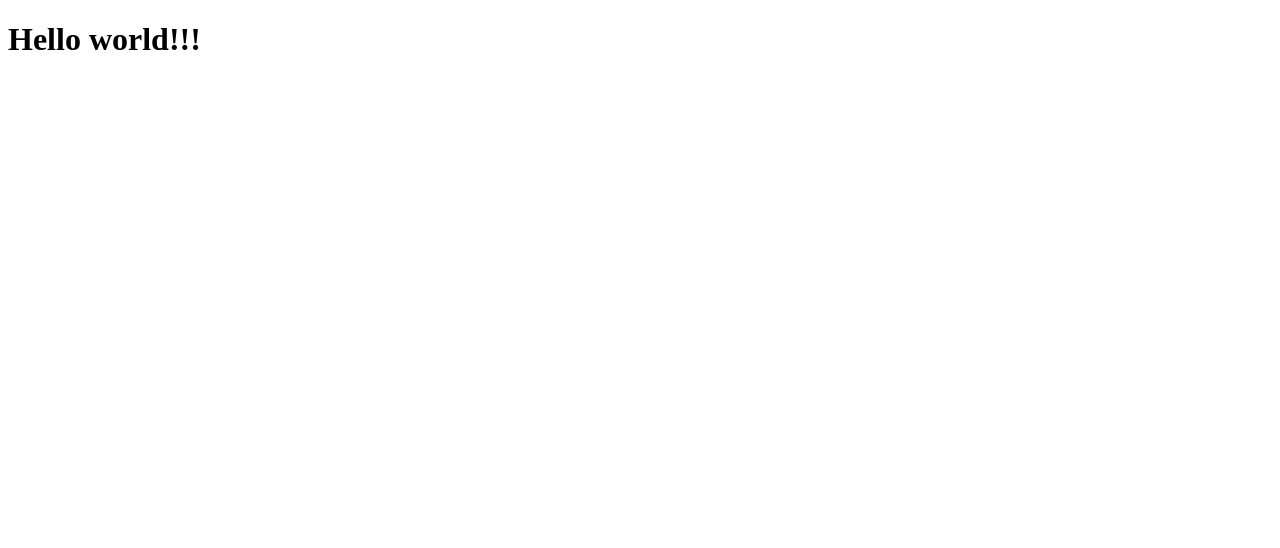
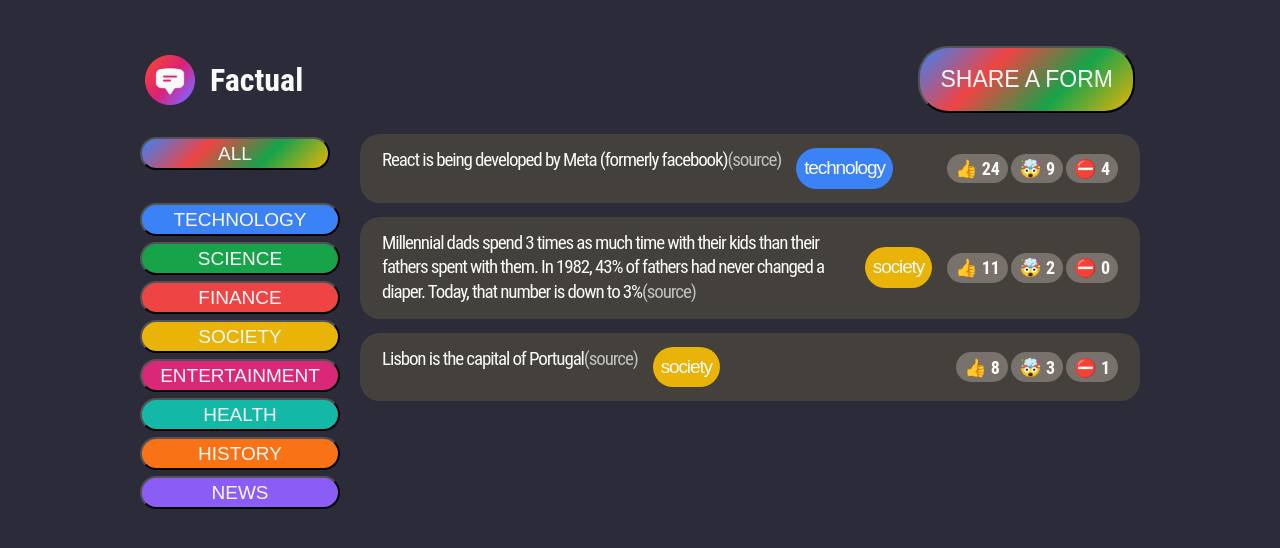
Before and after one commit to codedhola/frontend-test, a React (Create React App) app: page / in a window 1280 px wide. Shown: the top 548 px of the page. Built offline with nearby package versions, Linux system fonts and the light colour scheme.

Commit message:
added styling and states for app

```diff
--- a/src/App.js
+++ b/src/App.js
@@ -1,10 +1,158 @@
+import { useState } from "react";
+import "./styles.css";
+
+const CATEGORIES = [
+  { name: "technology", color: "#3b82f6" },
+  { name: "science", color: "#16a34a" },
+  { name: "finance", color: "#ef4444" },
+  { name: "society", color: "#eab308" },
+  { name: "entertainment", color: "#db2777" },
+  { name: "health", color: "#14b8a6" },
+  { name: "history", color: "#f97316" },
+  { name: "news", color: "#8b5cf6" },
+];
+
+const initialFacts = [
+  {
+    id: 1,
+    text: "React is being developed by Meta (formerly facebook)",
+    source: "https://opensource.fb.com/",
+    category: "technology",
+    votesInteresting: 24,
+    votesMindblowing: 9,
+    votesFalse: 4,
+    createdIn: 2021,
+  },
+  {
+    id: 2,
+    text: "Millennial dads spend 3 times as much time with their kids than their fathers spent with them. In 1982, 43% of fathers had never changed a diaper. Today, that number is down to 3%",
+    source:
+      "https://www.mother.ly/parenting/millennial-dads-spend-more-time-with-their-kids",
+    category: "society",
+    votesInteresting: 11,
+    votesMindblowing: 2,
+    votesFalse: 0,
+    createdIn: 2019,
+  },
+  {
+    id: 3,
+    text: "Lisbon is the capital of Portugal",
+    source: "https://en.wikipedia.org/wiki/Lisbon",
+    category: "society",
+    votesInteresting: 8,
+    votesMindblowing: 3,
+    votesFalse: 1,
+    createdIn: 2015,
+  },
+];
+
 function App() {
+  const [display, setDisplay] = useState(false);
+
   return (
-    <div className="App">
-      <header className="App-header">
-        <h1>Hello world!!!</h1>
-      </header>
-    </div>
+    <>
+      <Header display={display} setDisplay={setDisplay} />
+      {display ? <NewFactForm /> : null}
+      <main>
+        <CategoryFilter />
+        <FactList />
+      </main>
+    </>
+  );
+}
+
+function Header({ display, setDisplay }) {
+  const title = "Factual";
+  return (
+    <header>
+      <div className="logo">
+        <img src="/assets/img/logo.png" alt="Factual Logo" width="50px" />
+        <h1>{title}</h1>
+      </div>
+      <button
+        className="btn btn-large btn-share"
+        onClick={() => setDisplay((show) => !show)}
+      >
+        {display ? "Close" : "Share A Form"}
+      </button>
+    </header>
+  );
+}
+
+function NewFactForm() {
+  return <form className="fact-form">fact form</form>;
+}
+
+function CategoryFilter() {
+  return (
+    <aside>
+      <ul>
+        <li>
+          <button className="btn btn-tag-all">All</button>
+        </li>
+        {CATEGORIES.map((cat) => (
+          <li key={cat.name}>
+            <button
+              className="btn btn-tag"
+              style={{ backgroundColor: cat.color }}
+            >
+              {cat.name}
+            </button>
+          </li>
+        ))}
+      </ul>
+    </aside>
+  );
+}
+
+// function CategoryList({ cat }) {
+//   return (
+//     <li className="">
+//       <button className="btn btn-tag" style={{ backgroundColor: cat.color }}>
+//         {cat.name}
+//       </button>
+//     </li>
+//   );
+// }
+
+function FactList() {
+  const facts = initialFacts;
+  return (
+    <section>
+      <ul className="ul">
+        {facts.map((fact) => (
+          <Fact key={fact.id} fact={fact} />
+        ))}
+      </ul>
+    </section>
+  );
+}
+
+function Fact(props) {
+  const { fact } = props;
+  return (
+    <li className="fact">
+      <p>
+        {fact.text}
+        <a className="source_link" href={fact.source} target="_blank">
+          (source)
+        </a>
+      </p>
+      <span
+        className="tag"
+        style={{
+          backgroundColor: CATEGORIES.find((cat) => cat.name === fact.category)
+            .color,
+        }}
+      >
+        {fact.category}
+      </span>
+      <div className="vote-btn">
+        <button> 👍 {fact.votesInteresting}</button>
+        <button> 🤯 {fact.votesMindblowing}</button>
+        <button> ⛔️ {fact.votesFalse}</button>
+      </div>
+    </li>
   );
 }
 
--- /dev/null
+++ b/src/styles.css
@@ -0,0 +1,207 @@
+* {
+  padding: 0;
+  margin: 0;
+  box-sizing: border-box;
+}
+
+body {
+  font-family: "Roboto Condensed", sans-serif;
+  background-color: #2b2b3a;
+  color: #fafafa;
+  padding: 38px;
+}
+
+header {
+  display: flex;
+  align-items: center;
+  padding: 5px;
+  flex-direction: row;
+  justify-content: space-between;
+}
+
+h1 {
+  text-align: center;
+}
+
+main {
+  margin-top: 13px;
+  display: grid;
+  grid-template-columns: 200px 1fr;
+  gap: 20px;
+}
+
+@media (max-width: 850px) {
+  main {
+    grid-template-columns: 1fr;
+  }
+
+  .btn-share {
+    font-size: 22px !important;
+  }
+}
+
+.logo {
+  display: flex;
+  justify-content: flex-start;
+  align-items: center;
+  gap: 15px;
+}
+
+#root {
+  max-width: 1000px;
+  margin: 0 auto;
+}
+
+.fact {
+  font-size: 19px;
+  background-color: #44403c;
+  letter-spacing: -1.119px;
+  margin-bottom: 14px;
+  padding: 14px 22px;
+  line-height: 1.3;
+  display: flex;
+  align-items: center;
+  border-radius: 20px;
+  gap: 15px;
+}
+.fact p {
+  align-self: flex-start;
+}
+
+@media (max-width: 1200px) {
+  .fact {
+    flex-direction: column;
+    align-items: flex-end;
+    gap: 12px;
+  }
+}
+
+.fact-form {
+  background-color: #44403c;
+  margin-bottom: 40px;
+  padding: 16px 32px;
+  display: flex;
+  align-items: center;
+  gap: 16px;
+  border-radius: 16px;
+}
+
+.fact-form input,
+.fact-form select {
+  width: 220px;
+  background-color: #78716c;
+  border: none;
+  border-radius: 100px;
+  padding: 16px;
+  font-size: 18px;
+  color: inherit;
+  font-family: inherit;
+}
+
+.fact-form input::placeholder {
+  color: #a8a29e;
+}
+
+.fact-form input:first-child {
+  flex-grow: 1;
+}
+
+.fact-form span {
+  font-weight: 600;
+  font-size: 18px;
+  margin-right: 18px;
+}
+
+@media (max-width: 1000px) {
+  body {
+    padding: 32px 44px;
+  }
+
+  .fact-form {
+    flex-direction: column;
+    align-items: stretch;
+  }
+
+  .fact-form input,
+  .fact-form select {
+    width: auto;
+  }
+}
+
+.btn {
+  font-family: "Oswald", sans-serif;
+  line-height: 1;
+  font-size: 19px;
+  padding: 5px;
+  margin: 3px 0;
+  color: inherit;
+  border-radius: 30px;
+  background-image: linear-gradient(135deg, #3b82f6, #ef4444, #16a34a, #eab308);
+  text-transform: uppercase;
+  transition: 0.5s;
+  cursor: pointer;
+}
+
+.btn:hover {
+  transform: scale(110%) rotate(-2deg);
+}
+
+.btn-tag-all {
+  width: 95%;
+  margin-bottom: 30px;
+}
+
+.btn-tag {
+  width: 100%;
+  background-image: none;
+}
+
+.btn-large {
+  font-size: 23px;
+  padding: 20px;
+}
+
+.vote-btn {
+  margin-left: auto;
+  display: flex;
+  flex-shrink: 0;
+  gap: 3.3px;
+}
+
+.vote-btn button {
+  border: none;
+  background-color: #78716c;
+  font-size: 18px;
+  padding: 4.3px 8px;
+  border-radius: 100px;
+  color: inherit;
+  font-family: inherit;
+  font-weight: 600;
+  cursor: pointer;
+  transition: 0.3s;
+}
+
+.source_link:link {
+  color: #c0c0c0;
+  text-decoration: none;
+  transition: 0.1s ease-in;
+}
+
+.source_link:hover,
+.source_link:active {
+  color: #fee2e2;
+}
+
+.tag {
+  padding: 8px;
+  font-family: "Oswald", sans-serif;
+  border-radius: 100px;
+}
+
+ul {
+  list-style: none;
+}
+
+.hidden {
+  display: none !important;
+}
```
Also changed, not shown: public/assets/img/logo.png (renamed from assets/logo.png).
